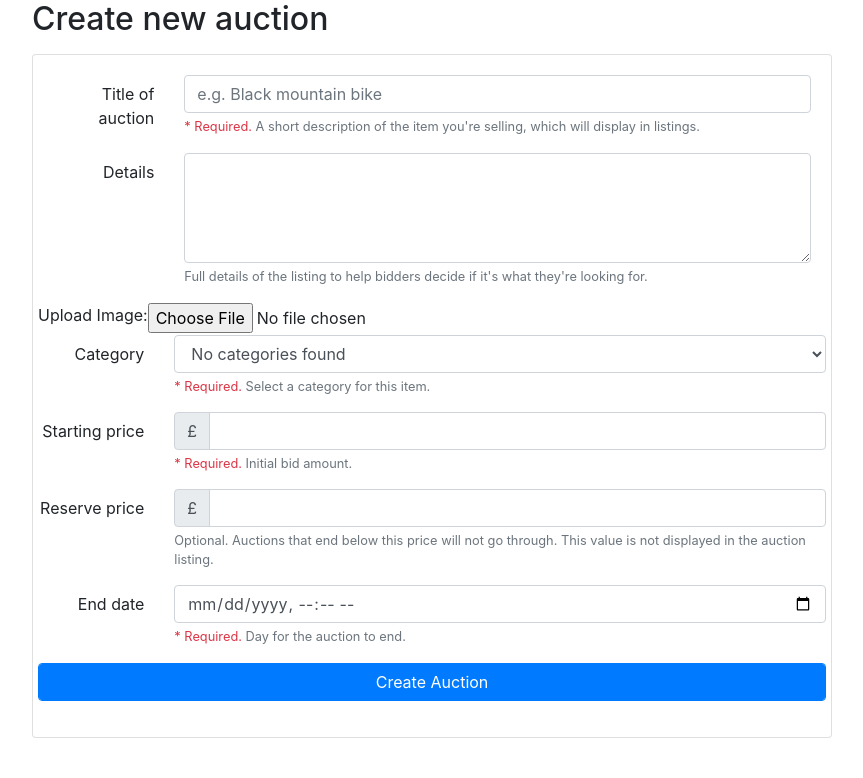
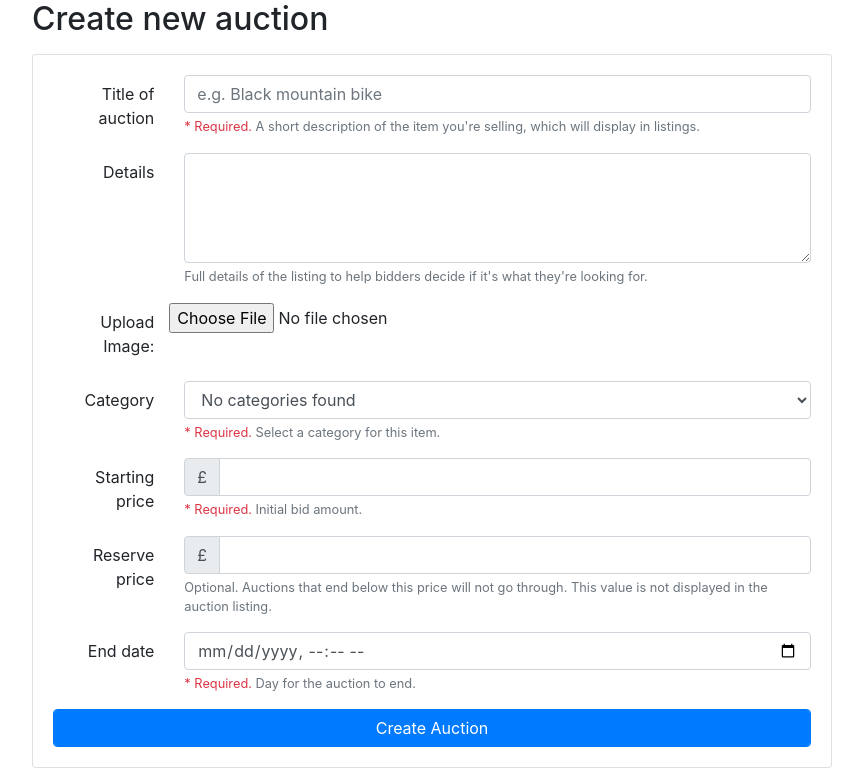
Before and after one commit to Hamedmousavi97/auction, a PHP site: page /create_auction.php in a window 1280 px wide. Shown: the part 130-908 px from the top of the page, without its empty margins (208-1071 px from the left). Before the commit the page ends 868 px from the top, so only its background shows below. Run offline with PHP 8.4, Linux system fonts and the light colour scheme; a user stored in the database is signed in; data that the repository does not hold is empty.

Commit message:
fixed create_auction

```diff
--- a/create_auction.php
+++ b/create_auction.php
@@ -69,8 +69,9 @@
           </div>
         </div>
           <div class="form-group row">
-            <label for="Image">Upload Image:</label>
+            <label for="Image" class="col-sm-2 col-form-label text-right">Upload Image:</label>
             <input type="file" name="Image" id="Image" accept="Image/*">
+          </div>
           <div class="form-group row">
 
     <label for="auctionCategory" class="col-sm-2 col-form-label text-right">Category</label>
```
